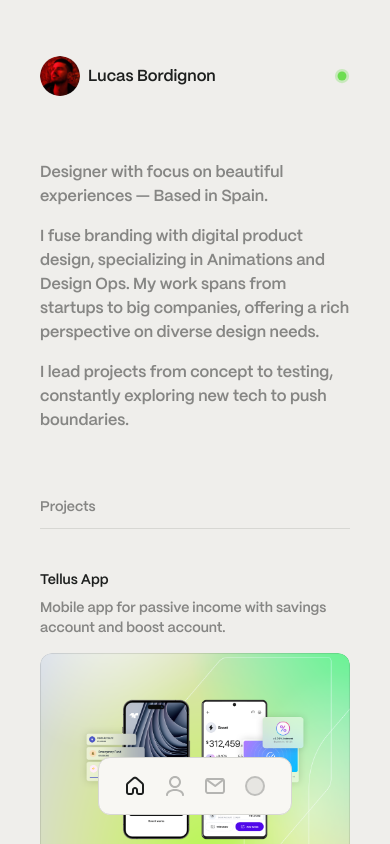
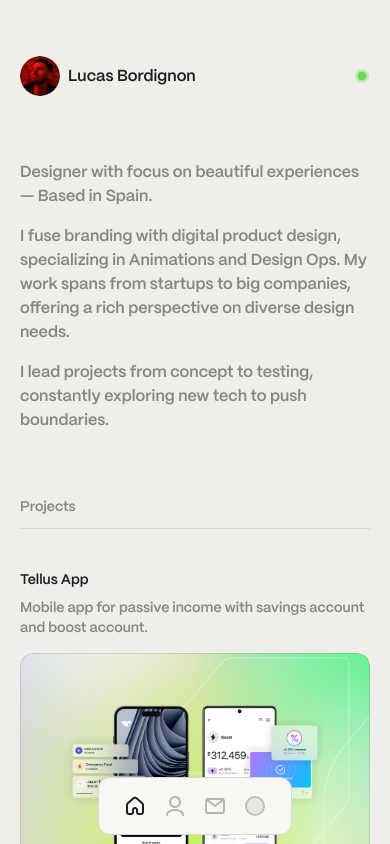
Before and after one commit to anamolinari/lucas-bdn, a Next.js app: page / in a window 390 px wide. Shown: the top 844 px of the page. Built offline with nearby package versions, Linux system fonts and the light colour scheme.

Commit message:
Update on responsive screens: padding, bottom navbar, and home video.

```diff
--- a/app/components/NavBar.tsx
+++ b/app/components/NavBar.tsx
@@ -39,7 +39,7 @@ export function NavBar() {
 
   return (
     <div
-      className="fixed bottom-0 left-1/2 z-50 transform translate-x-[-50%] translate-y-[-50%] flex items-center justify-center gap-4
+      className="fixed bottom-0 sm:bottom-[-20px] left-1/2 z-50 transform translate-x-[-50%] translate-y-[-50%] flex items-center justify-center gap-4
       py-4 px-6 bg-card border border-solid border-line rounded-xl"
     >
       <NavBarLink
--- a/app/layout.tsx
+++ b/app/layout.tsx
@@ -17,7 +17,7 @@ export default function Layout({ children }: LayoutProps) {
         <title>Lucas Bordignon</title>
         <link rel="icon" href="/assets/images/profile.png" type="image/png" />
       </head>
-      <body className="flex flex-col max-w-[544px] min-h-screen m-auto text-base text-primary bg-background overflow-x-hidden sm:px-10">
+      <body className="flex flex-col max-w-[544px] min-h-screen m-auto text-base text-primary bg-background overflow-x-hidden sm:px-5">
         <ThemeProvider>
           <Header />
           <NavBar />
--- a/app/page.tsx
+++ b/app/page.tsx
@@ -52,13 +52,13 @@ export default function Home() {
           <div>
             I fuse branding with digital product design, specializing in{" "}
             <span
-              className="relative group underline text-primary cursor-pointer sm:text-secondary sm:decoration-transparent"
+              className="relative group underline text-primary cursor-pointer sm:text-secondary sm:no-underline"
               onMouseEnter={() => setIsHovering(true)}
               onMouseLeave={() => setIsHovering(false)}
             >
               Animations
               <div
-                className="absolute z-10 w-[420px] right-[-16px] cursor-default sm:invisible pointer-events-none"
+                className="absolute z-10 w-[420px] right-[-16px] cursor-default sm:hidden pointer-events-none"
                 onMouseEnter={() => setIsHovering(false)}
                 onMouseLeave={() => setIsHovering(false)}
               >
@@ -78,7 +78,7 @@ export default function Home() {
                     autoPlay
                     muted
                     loop
-                    className="video w-full h-full object-cover rounded-lg"
+                    className="video w-full h-full object-cover rounded-lg sm:hidden"
                   />
                 </motion.div>
               </div>
```
